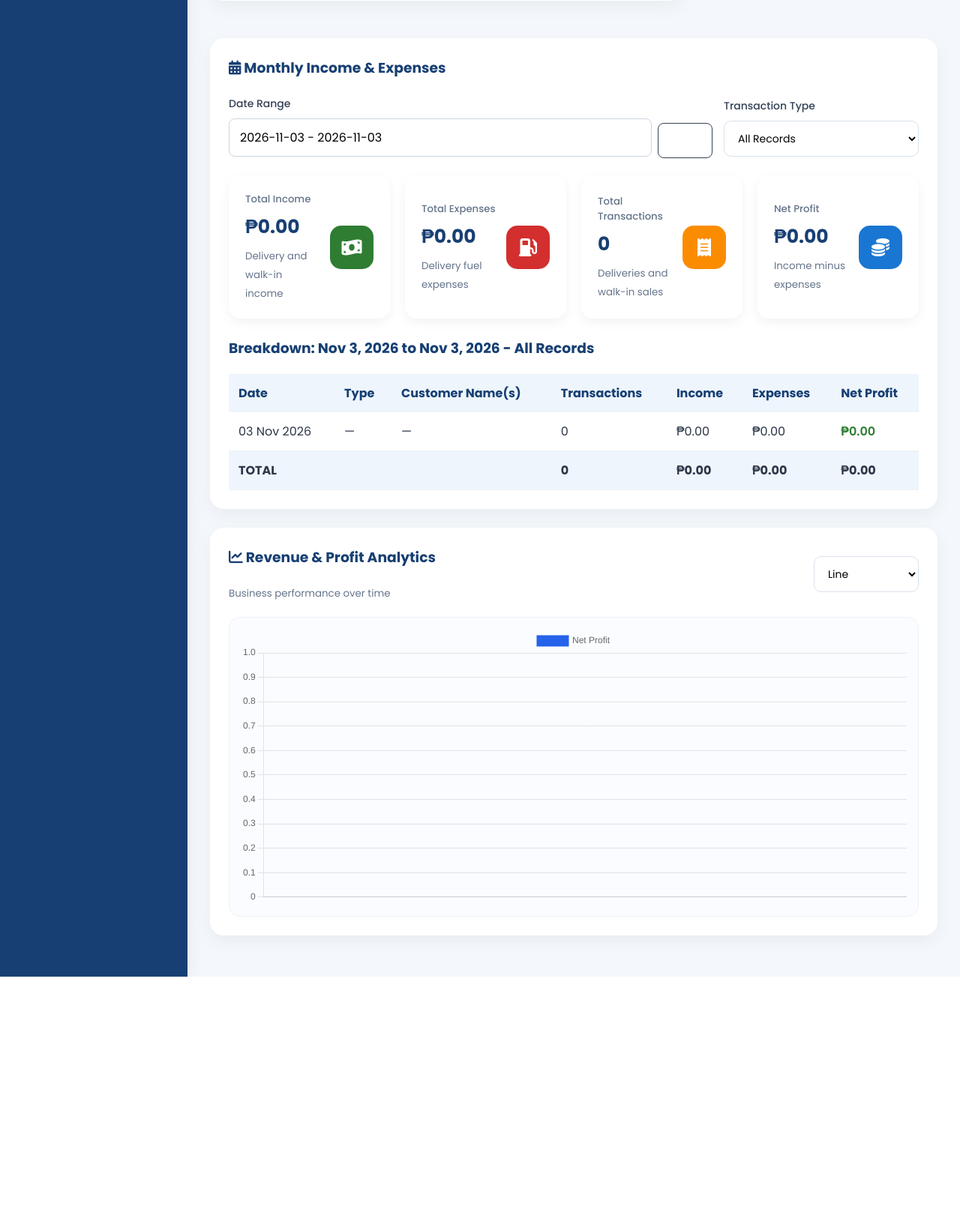
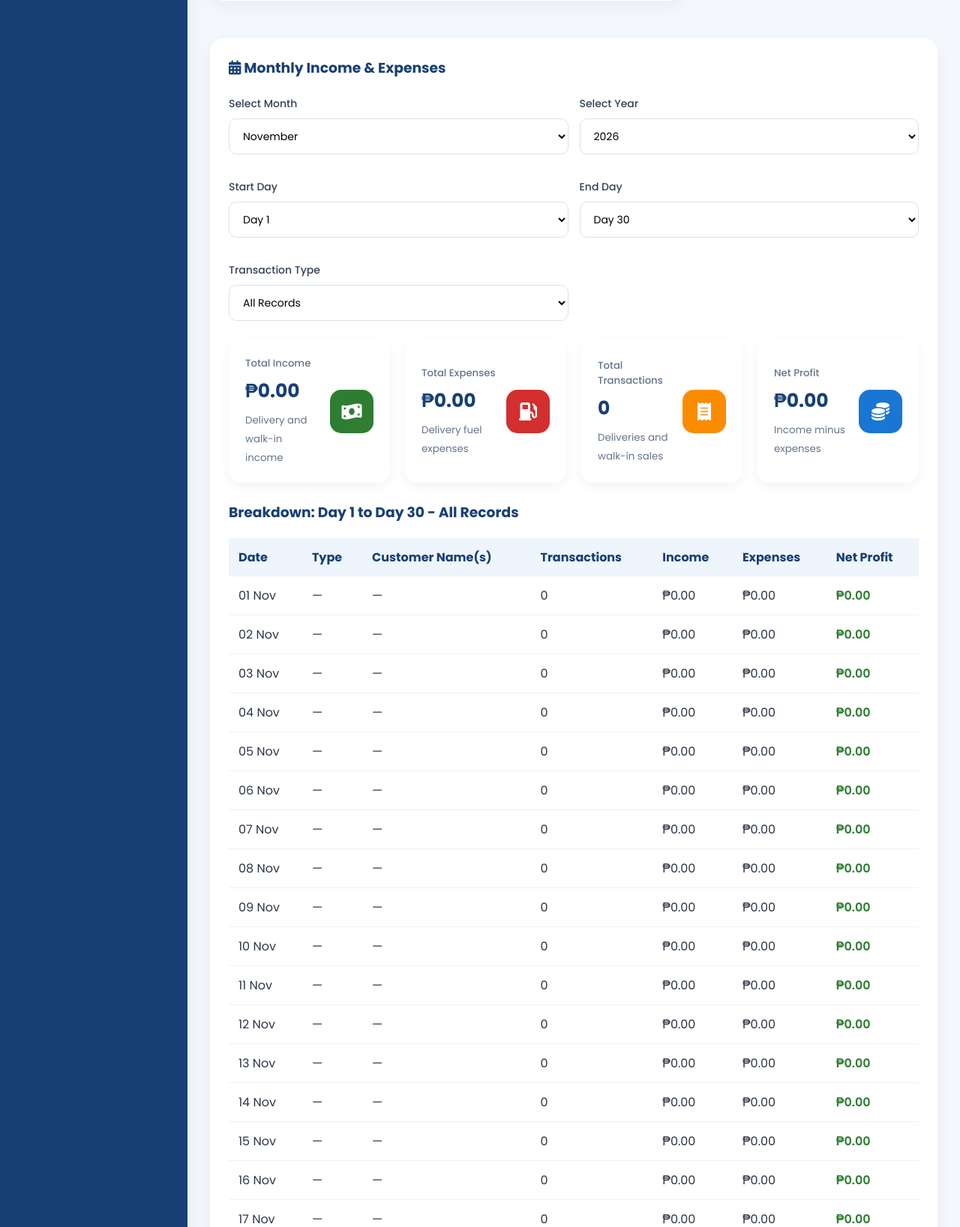
Before and after one commit to janielcatublas3-lgtm/Capstone_project_v2, a Flask app: page /admin_dashboard in a window 1280 px wide. Shown: the part 1854-3491 px from the top of the page at 75% size. Before the commit the page ends 3157 px from the top, so only its background shows below. Run offline with Flask 3, Linux system fonts and the light colour scheme; the visitor is signed in with stand-in values (Sample User, id 1); data that the repository does not hold is empty; parts of the project's set-up code (start-up, migrations or seed data) failed here and were passed over; some libraries are stand-ins or nearby versions.

Commit message:
final update

```diff
--- a/templates/admin_dashboard.html
+++ b/templates/admin_dashboard.html
@@ -493,10 +493,6 @@
             }
         }
     </style>
-    <link rel="stylesheet" href="https://cdn.jsdelivr.net/npm/daterangepicker/daterangepicker.css">
-    <script src="https://cdn.jsdelivr.net/npm/jquery@3.7.1/dist/jquery.min.js"></script>
-    <script src="https://cdn.jsdelivr.net/npm/moment@2.30.1/moment.min.js"></script>
-    <script src="https://cdn.jsdelivr.net/npm/daterangepicker@3.1/daterangepicker.min.js"></script>
 </head>
 
 <body>
@@ -740,18 +736,40 @@
             <section class="card">
                 <h3><i class="fa-solid fa-calendar-days"></i> Monthly Income & Expenses</h3>
 
-                <div class="form-grid"
-                    style="grid-template-columns:minmax(260px, 1fr) minmax(180px, 260px); align-items:end;">
+                <div class="form-grid">
                     <div>
-                        <label for="reportDateRange">Date Range</label>
-                        <div style="display:flex; gap:8px; align-items:center;">
-                            <input type="text" id="reportDateRange" readonly
-                                style="width:100%; padding:12px 14px; border:1px solid #cbd5e1; border-radius:8px; background:#fff; cursor:pointer; font:inherit;"
-                                placeholder="Select date range">
-                            <button type="button" id="applyReportFilter"
-                                style="padding:12px 18px; border:1px solid #334155; border-radius:8px; background:#fff; font-weight:600; cursor:pointer;">Filter</button>
-                        </div>
-                    </div>
+                        <label for="reportMonth">Select Month</label>
+                        <select id="reportMonth">
+                            {% for m in range(12) %}
+                            <option value="{{ m }}">
+                                {{
+                                ["January","February","March","April","May","June","July","August","September","October","November","December"][m]
+                                }}
+                            </option>
+                            {% endfor %}
+                        </select>
+                    </div>
+
+                    <div>
+                        <label for="reportYear">Select Year</label>
+                        <select id="reportYear"></select>
+                    </div>
+
+                    <div>
+                        <label for="reportStartDay">Start Day</label>
+                        <select id="reportStartDay">
+                            <option value="1">Day 1</option>
+                        </select>
+                    </div>
+
+                    <div>
+                        <label for="reportEndDay">End Day</label>
+                        <select id="reportEndDay">
+                            <option value="10">Day 10</option>
+                        </select>
+                    </div>
+
+                    <!-- NEW TRANSACTION TYPE FILTER -->
                     <div>
                         <label for="reportType">Transaction Type</label>
                         <select id="reportType">
@@ -1302,49 +1320,102 @@
         }
 
         // =====================================================
-        // DATE RANGE REPORT FILTER (CALENDAR + QUICK PRESETS)
+        // MONTHLY INCOME AND EXPENSES REPORT
+        // DELIVERY + WALK-IN TRANSACTIONS WITH DAY RANGE FILTER
         // =====================================================
-        const reportDateRange = document.getElementById("reportDateRange");
+
+        const reportMonth = document.getElementById("reportMonth");
+        const reportYear = document.getElementById("reportYear");
+        const reportStartDay = document.getElementById("reportStartDay");
+        const reportEndDay = document.getElementById("reportEndDay");
         const reportType = document.getElementById("reportType");
-        let reportStartDate = moment().startOf("day");
-        let reportEndDate = moment().endOf("day");
-        let appliedStartDate = reportStartDate.clone();
-        let appliedEndDate = reportEndDate.clone();
-
-        function formatReportDate(date) {
-            return date.format("YYYY-MM-DD");
+
+        function updateAvailableDays() {
+            const month = Number(reportMonth.value);
+            const year = Number(reportYear.value);
+            const count = new Date(year, month + 1, 0).getDate();
+
+            const previousStart = Number(reportStartDay.value) || 1;
+            const previousEnd = Number(reportEndDay.value) || count;
+
+            reportStartDay.replaceChildren();
+            reportEndDay.replaceChildren();
+
+            for (let day = 1; day <= count; day++) {
+                const startOption = document.createElement("option");
+                startOption.value = day;
+                startOption.textContent = "Day " + day;
+                reportStartDay.appendChild(startOption);
+
+                const endOption = document.createElement("option");
+                endOption.value = day;
+                endOption.textContent = "Day " + day;
+                reportEndDay.appendChild(endOption);
+            }
+
+            reportStartDay.value = String(Math.min(previousStart, count));
+            reportEndDay.value = String(Math.min(previousEnd, count));
+
+            // Keep the selected range valid: start day cannot be after end day.
+            if (Number(reportStartDay.value) > Number(reportEndDay.value)) {
+                reportEndDay.value = reportStartDay.value;
+            }
+
+            updateMonthlyReport();
         }
 
         function updateMonthlyReport() {
+            const month = Number(reportMonth.value);
+            const year = Number(reportYear.value);
+            let startDay = Number(reportStartDay.value) || 1;
+            let endDay = Number(reportEndDay.value) || new Date(year, month + 1, 0).getDate();
             const selectedType = reportType.value;
-            const start = appliedStartDate.clone().startOf("day");
-            const end = appliedEndDate.clone().startOf("day");
-            const days = [];
-            const dayMap = new Map();
-
-            for (let cursor = start.clone(); cursor.isSameOrBefore(end, "day"); cursor.add(1, "day")) {
-                const key = formatReportDate(cursor);
-                const daily = {
-                    date: cursor.clone(), customers: [], types: new Set(),
-                    transactions: 0, deliveries: 0, walkIns: 0, income: 0, expense: 0
-                };
-                days.push(daily);
-                dayMap.set(key, daily);
-            }
-
+            const count = new Date(year, month + 1, 0).getDate();
+
+            startDay = Math.max(1, Math.min(startDay, count));
+            endDay = Math.max(startDay, Math.min(endDay, count));
+
+            const days = Array.from({ length: count }, () => ({
+                customers: [],
+                types: new Set(),
+                transactions: 0,
+                deliveries: 0,
+                walkIns: 0,
+                income: 0,
+                expense: 0
+            }));
+
+            // Read delivery and walk-in records for the selected month.
             document.querySelectorAll("#monthlyReportData .report-record").forEach(record => {
-                const dateValue = (record.dataset.date || "").trim();
-                if (!dayMap.has(dateValue)) return;
+                const match = (record.dataset.date || "").match(/^(\\d{4})-(\\d{2})-(\\d{2})$/);
+                if (!match) return;
+
+                const y = Number(match[1]);
+                const m = Number(match[2]) - 1;
+                const d = Number(match[3]);
+
+                if (y !== year || m !== month || d < 1 || d > count) return;
+                if (d < startDay || d > endDay) return;
+
                 const type = (record.dataset.type || "DELIVERY").trim().toUpperCase();
                 const status = (record.dataset.status || "").trim().toLowerCase();
+
                 if (selectedType !== "all" && type !== selectedType) return;
+
+                // Include completed deliveries only; walk-in sales are completed transactions.
                 if (type === "DELIVERY" && !["done", "completed"].includes(status)) return;
 
-                const daily = dayMap.get(dateValue);
-                const customerLabel = (record.dataset.customer || "Unknown") + " (" + type + ")";
+                const daily = days[d - 1];
+                const customer = record.dataset.customer || "Unknown";
+                const customerLabel = customer + " (" + type + ")";
+
                 daily.transactions++;
                 daily.types.add(type);
-                if (!daily.customers.includes(customerLabel)) daily.customers.push(customerLabel);
+
+                if (!daily.customers.includes(customerLabel)) {
+                    daily.customers.push(customerLabel);
+                }
+
                 if (type === "WALK-IN") {
                     daily.walkIns++;
                     daily.income += Number(record.dataset.income) || 0;
@@ -1357,13 +1428,25 @@
 
             const tbody = document.getElementById("monthlyReportBody");
             tbody.replaceChildren();
-            let incomeTotal = 0, expenseTotal = 0, transactionTotal = 0;
-
-            days.forEach(daily => {
+
+            let incomeTotal = 0;
+            let expenseTotal = 0;
+            let transactionTotal = 0;
+
+            // Display only days inside the selected inclusive range.
+            for (let day = startDay; day <= endDay; day++) {
+                const daily = days[day - 1];
+
                 incomeTotal += daily.income;
                 expenseTotal += daily.expense;
                 transactionTotal += daily.transactions;
-                let typeLabel = "—", typeClass = "";
+
+                const date = String(day).padStart(2, "0") + " " +
+                    new Date(year, month, day).toLocaleString("en", { month: "short" });
+
+                let typeLabel = "—";
+                let typeClass = "";
+
                 if (daily.types.size === 1) {
                     typeLabel = [...daily.types][0];
                     typeClass = typeLabel === "WALK-IN" ? "type-walkin" : "type-delivery";
@@ -1373,8 +1456,9 @@
                 }
 
                 const row = document.createElement("tr");
+
                 const dateCell = document.createElement("td");
-                dateCell.textContent = daily.date.format("DD MMM YYYY");
+                dateCell.textContent = date;
                 row.appendChild(dateCell);
 
                 const typeCell = document.createElement("td");
@@ -1383,11 +1467,15 @@
                     badge.className = "report-type " + typeClass;
                     badge.textContent = typeLabel;
                     typeCell.appendChild(badge);
-                } else typeCell.textContent = "—";
+                } else {
+                    typeCell.textContent = "—";
+                }
                 row.appendChild(typeCell);
 
                 const customerCell = document.createElement("td");
-                customerCell.textContent = daily.customers.length ? daily.customers.join(", ") : "—";
+                customerCell.textContent = daily.customers.length
+                    ? daily.customers.join(", ")
+                    : "—";
                 row.appendChild(customerCell);
 
                 const transactionCell = document.createElement("td");
@@ -1408,60 +1496,83 @@
                 profitCell.style.color = profit < 0 ? "#D32F2F" : "#2E7D32";
                 profitCell.style.fontWeight = "600";
                 row.appendChild(profitCell);
+
                 tbody.appendChild(row);
-            });
+            }
 
             const profitTotal = incomeTotal - expenseTotal;
-            const typeTitle = selectedType === "WALK-IN" ? "Walk-in Records" :
-                selectedType === "DELIVERY" ? "Delivery Records" : "All Records";
+            let typeTitle = "All Records";
+
+            if (selectedType === "WALK-IN") {
+                typeTitle = "Walk-in Records";
+            } else if (selectedType === "DELIVERY") {
+                typeTitle = "Delivery Records";
+            }
+
             document.getElementById("reportBreakdownTitle").textContent =
-                "Breakdown: " + start.format("MMM D, YYYY") + " to " + end.format("MMM D, YYYY") + " - " + typeTitle;
+                "Breakdown: Day " + startDay + " to Day " + endDay + " - " + typeTitle;
+
             document.getElementById("monthlyIncome").textContent = money(incomeTotal);
             document.getElementById("monthlyExpenses").textContent = money(expenseTotal);
             document.getElementById("monthlyProfit").textContent = money(profitTotal);
             document.getElementById("monthlyTransactions").textContent = transactionTotal;
+
             document.getElementById("reportTotalTransactions").textContent = transactionTotal;
             document.getElementById("reportTotalIncome").textContent = money(incomeTotal);
             document.getElementById("reportTotalExpenses").textContent = money(expenseTotal);
             document.getElementById("reportTotalProfit").textContent = money(profitTotal);
         }
 
-        $(function () {
-            $('#reportDateRange').daterangepicker({
-                startDate: reportStartDate, endDate: reportEndDate,
-                autoUpdateInput: true, opens: 'right', drops: 'down',
-                showDropdowns: true, linkedCalendars: false, alwaysShowCalendars: true,
-                ranges: {
-                    'Today': [moment(), moment()],
-                    'Yesterday': [moment().subtract(1, 'days'), moment().subtract(1, 'days')],
-                    'Last 7 Days': [moment().subtract(6, 'days'), moment()],
-                    'Last 30 Days': [moment().subtract(29, 'days'), moment()],
-                    'This Month': [moment().startOf('month'), moment().endOf('month')],
-                    'Last Month': [moment().subtract(1, 'month').startOf('month'), moment().subtract(1, 'month').endOf('month')]
-                },
-                locale: { format: 'YYYY-MM-DD', customRangeLabel: 'Custom Range', applyLabel: 'Apply', cancelLabel: 'Cancel' }
-            }, function (start, end) {
-                reportStartDate = start.clone();
-                reportEndDate = end.clone();
+        function initializeMonthlyReport() {
+            const years = new Set([new Date().getFullYear()]);
+
+            document.querySelectorAll("#monthlyReportData .report-record").forEach(record => {
+                const match = (record.dataset.date || "").match(/^(\\d{4})-/);
+                if (match) years.add(Number(match[1]));
             });
 
-            $('#reportDateRange').on('apply.daterangepicker', function (ev, picker) {
-                reportStartDate = picker.startDate.clone();
-                reportEndDate = picker.endDate.clone();
-                reportDateRange.value = reportStartDate.format('YYYY-MM-DD') + ' - ' + reportEndDate.format('YYYY-MM-DD');
+            reportYear.replaceChildren();
+
+            [...years].sort((a, b) => b - a).forEach(year => {
+                const option = document.createElement("option");
+                option.value = year;
+                option.textContent = year;
+                reportYear.appendChild(option);
             });
 
-            document.getElementById("applyReportFilter").addEventListener("click", function () {
-                const picker = $('#reportDateRange').data('daterangepicker');
-                appliedStartDate = picker.startDate.clone();
-                appliedEndDate = picker.endDate.clone();
-                updateMonthlyReport();
-            });
-
-            reportType.addEventListener("change", updateMonthlyReport);
-            reportDateRange.value = reportStartDate.format('YYYY-MM-DD') + ' - ' + reportEndDate.format('YYYY-MM-DD');
+            reportMonth.value = new Date().getMonth();
+            updateAvailableDays();
+
+            // Default to the entire selected month.
+            reportStartDay.value = "1";
+            reportEndDay.value = String(new Date(
+                Number(reportYear.value),
+                Number(reportMonth.value) + 1,
+                0
+            ).getDate());
+            updateMonthlyReport();
+        }
+
+        reportMonth.addEventListener("change", updateAvailableDays);
+        reportYear.addEventListener("change", updateAvailableDays);
+
+        reportStartDay.addEventListener("change", function () {
+            if (Number(reportStartDay.value) > Number(reportEndDay.value)) {
+                reportEndDay.value = reportStartDay.value;
+            }
             updateMonthlyReport();
         });
+
+        reportEndDay.addEventListener("change", function () {
+            if (Number(reportEndDay.value) < Number(reportStartDay.value)) {
+                reportStartDay.value = reportEndDay.value;
+            }
+            updateMonthlyReport();
+        });
+
+        reportType.addEventListener("change", updateMonthlyReport);
+
+        initializeMonthlyReport();
 
         // =====================================================
         // CHART.JS ANALYTICS
```
